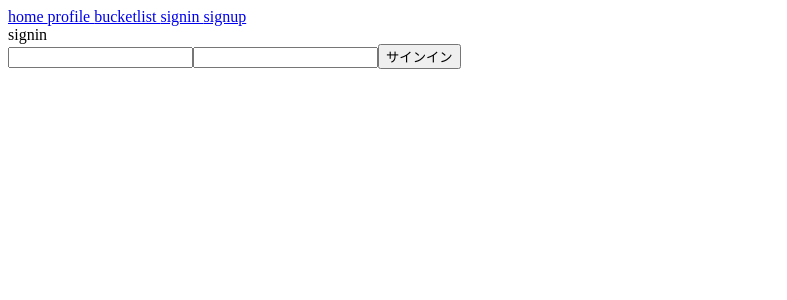
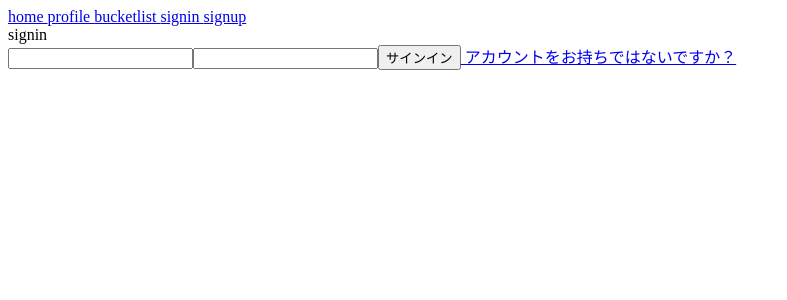
Before and after one commit to mottox2/bucketlist-frontend, a Vue app: page /signin in a window 1280 px wide. Shown: the top 300 px of the page, without its empty margins (0-787 px from the left). Built offline with nearby package versions, Linux system fonts and the light colour scheme.

Commit message:
signupへの導線

```diff
--- a/src/pages/Signin.vue
+++ b/src/pages/Signin.vue
@@ -1,9 +1,11 @@
 <template>
     <div>
-        <div>signin</div>
-        <input class="input" type="email" v-model="email" name="email">
-        <input class="password" type="password" v-model="password" name="password">
-        <button v-on:click="signin">サインイン</button>
+      <div>signin</div>
+      <input class="input" type="email" v-model="email" name="email">
+      <input class="password" type="password" v-model="password" name="password">
+      <button v-on:click="signin">サインイン</button>
+
+      <router-link to="/signup"> アカウントをお持ちではないですか？ </router-link>
     </div>
 </template>
 
@@ -28,12 +30,14 @@ export default {
             email: this.email,
             password: this.password,
         }
-        console.log(payload)
+
         axios.post('/api/v1/token', payload).then(function(response){
             _this.token = response.data["token"]
-            console.log(_this.token)
+
+            // トークンをデコードする
             const decoded = jwt_decode(_this.token)
-            console.log(decoded)
+
+            // localStorageにaccess_tokenとuser_idを設定する
             localStorage.setItem('access_token', _this.token)
             localStorage.setItem('user_id', decoded.user_id)
         })
```
